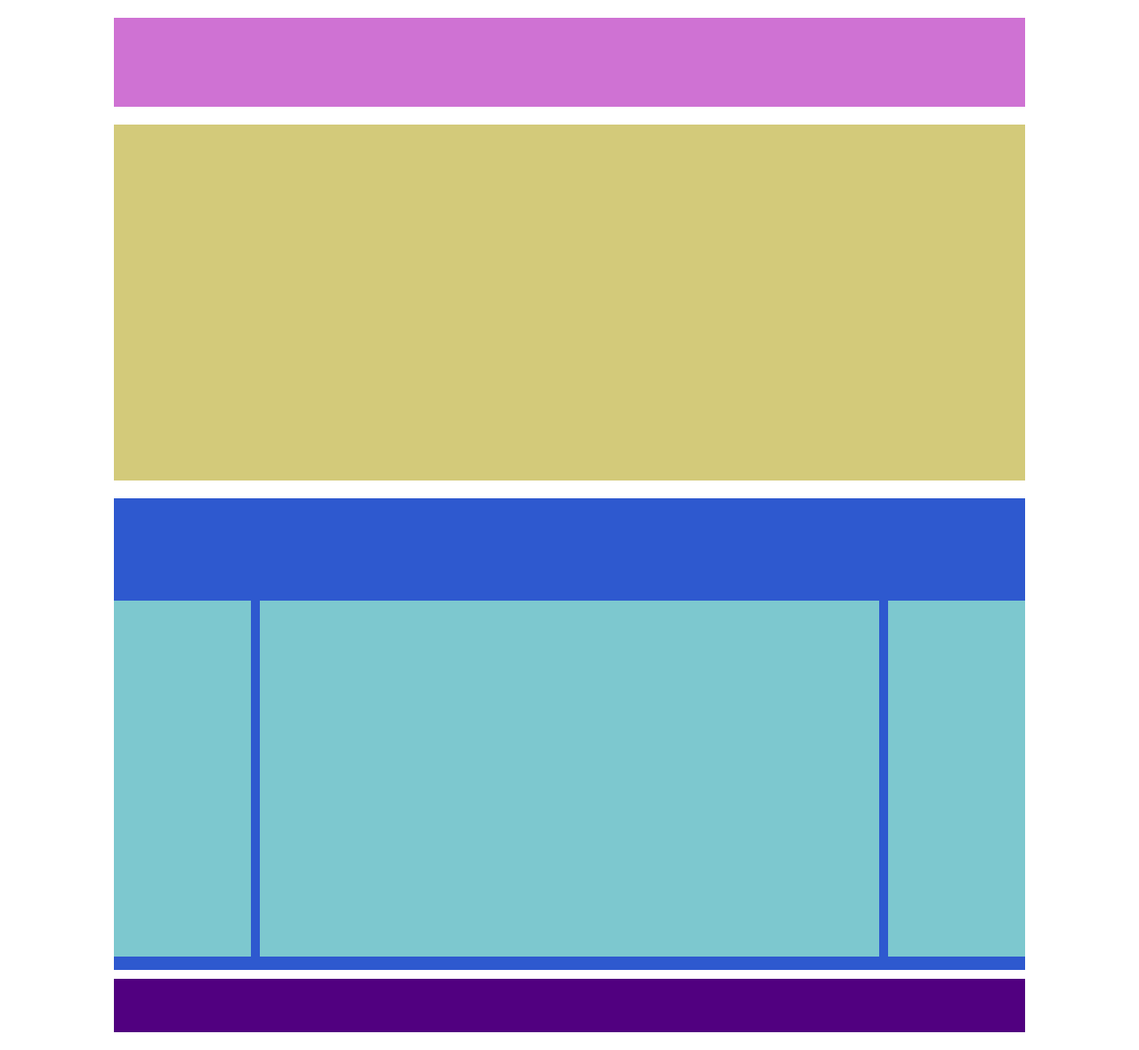
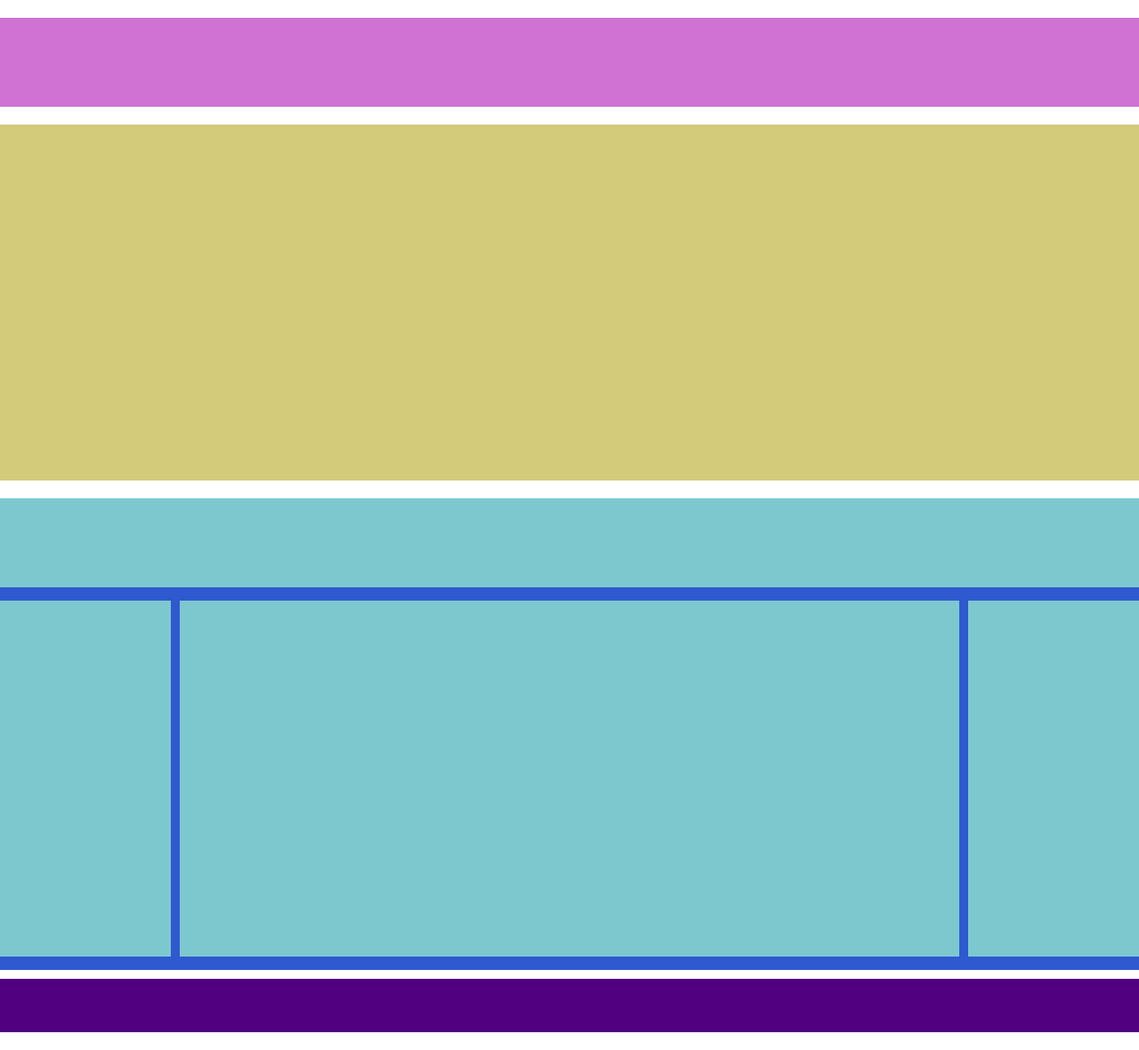
Before and after one commit to MascarBone/htmlcss-struttura-wp, a plain HTML site: page index.html in a window 1280 px wide. Shown: the whole page at 89% size. Drawn offline with Linux system fonts and the light colour scheme.

Commit message:
Update of the CSS

```diff
--- a/css/style.css
+++ b/css/style.css
@@ -4,17 +4,7 @@
     box-sizing: border-box;
 }
 
-header {
-    width: 100%;
-}
-
-main {
-    width: 100%;
-}
-
-footer {
-    width: 100%;
-}
+/* La width è di dedault 100%, non importa esplicitarla ulteriormente */
 
 .clearfix::after {
     content: "";
@@ -24,64 +14,52 @@ footer {
 
 .layout {
     width: 80%;
-    margin: 20px auto;
+    margin: 0 auto;
+    min-width: 1280px;
 }
 
 .top-layout {
-    width: 100%;
     height: 100px;
     background-color: rgb(207, 114, 211);
-    margin-bottom: 20px;
+    margin-top: 20px;
 }
 
 .center-layout {
-    width: 100%;
-    margin-bottom: 10px;
+    margin-top: 20px;
 }
 
 .jumbotron {
-    width: 100%;
     height: 400px;
     background-color: rgb(211, 202, 122);
     margin-bottom: 20px;
 }
 
 .articles-layout {
-    width: 100%;
     background-color: rgb(46, 89, 207);
 }
 
 .bot-layout {
-    width: 100%;
     height: 60px;
+    margin-top: 10px;
     background-color: rgb(81, 0, 128);
 }
 
-.container-articles {
-    /* margin: 15px 0; */
-}
-
-.bkg-articles {
+.top-articles,.cnt-articles {
     background-color: rgb(125, 200, 207);
 }
 
 .top-articles {
-    width: 100%;
     height: 100px;
 }
 
 .cnt-articles {
     float: left;
+    width: 15%;
     height: 400px;
     margin: 15px 0;
 }
 
-.side-column {
-    width: 15%;
-    /* margin-bottom: 15px; */
-}
-
-.center-column {
+.cnt-articles:nth-child(2) {
     width: calc(70% - 20px);
     margin-left: 10px;
     margin-right: 10px;
--- a/index.html
+++ b/index.html
@@ -32,24 +32,24 @@
                 <section class="articles-layout">
 
                     <!-- Testa degli articoli-->
-                    <article class="top-articles" class="bkg-articles">
+                    <article class="top-articles ">
 
                     </article>
 
                     <div class="container-articles clearfix">
 
                         <!-- Primo articolo in colonna-->
-                        <article class="bkg-articles cnt-articles side-column">
+                        <article class="cnt-articles side-column">
 
                         </article>
 
                         <!-- Secondo articolo in colonna -->
-                        <article class="bkg-articles cnt-articles center-column">
+                        <article class="cnt-articles center-column">
 
                         </article>
 
                         <!-- Terzo articolo in colonna -->
-                        <article class="bkg-articles cnt-articles side-column">
+                        <article class="cnt-articles side-column">
 
                         </article>
 
```
